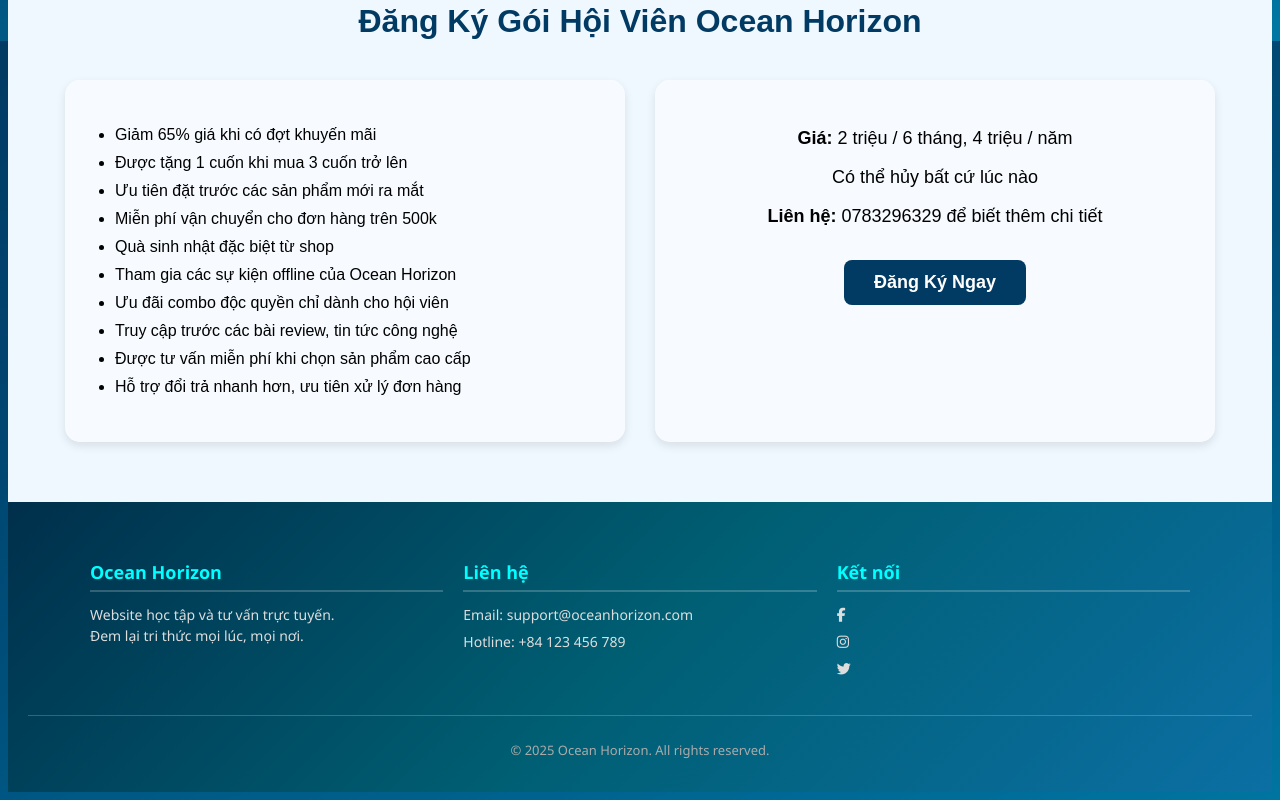
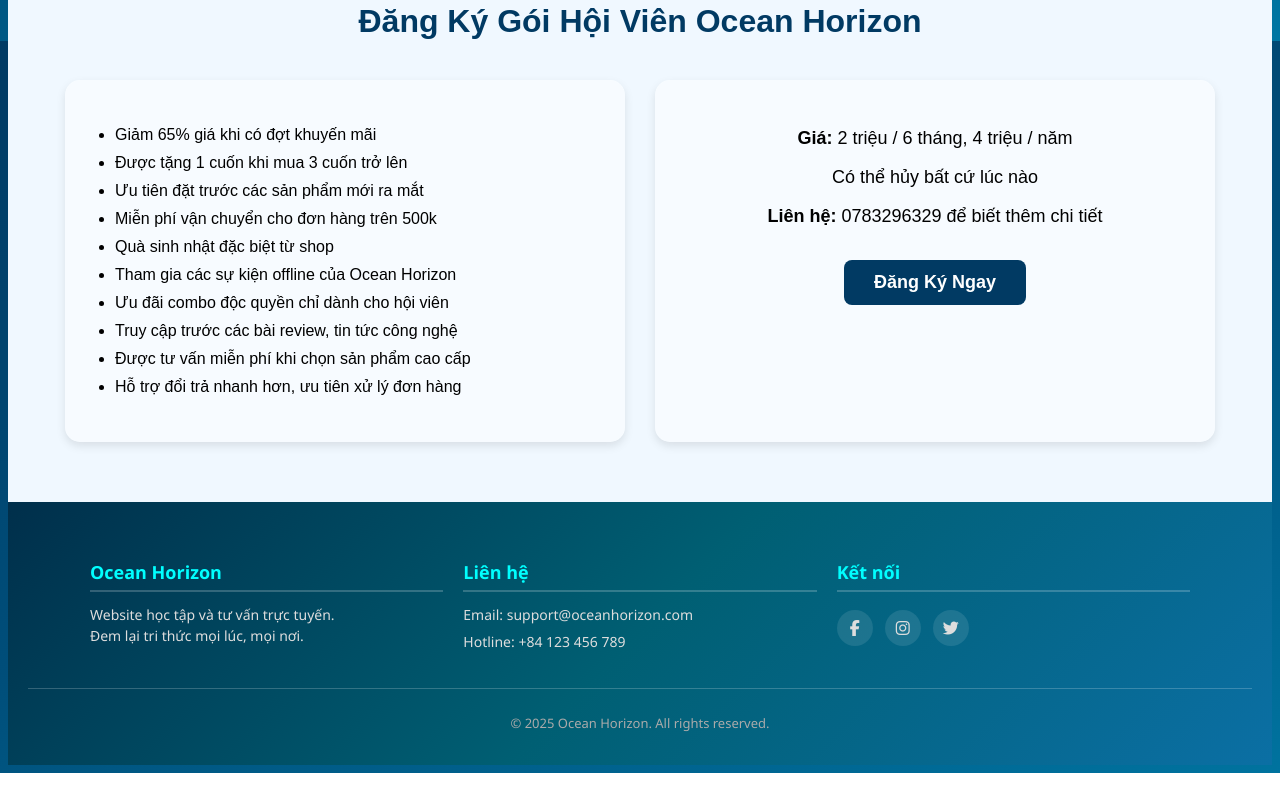
Before and after one commit to KhanhDoan653/Bookstore-website, a plain HTML site: page index.html in a window 1280 px wide. Shown: the part 759-1559 px from the top of the page. After the commit the page ends 1532 px from the top, so only its background shows below. Drawn offline with Linux system fonts and the light colour scheme.

Commit message:
cap nhat sang ngay 1/10/2025

```diff
--- a/css/index.css
+++ b/css/index.css
@@ -619,3 +619,27 @@ header a.active {
   color: #00244b !important; /* bắt buộc ghi đè */
   font-weight: bold;
 }
+
+.social-links {
+      display: flex;
+      gap: 12px;
+      margin-top: 8px;
+    }
+
+    .social-links a {
+      background: rgba(255, 255, 255, 0.1);
+      width: 36px;
+      height: 36px;
+      border-radius: 50%;
+      display: flex;
+      align-items: center;
+      justify-content: center;
+      font-size: 16px;
+      transition: all 0.3s ease;
+    }
+
+    .social-links a:hover {
+      background: #0ff;
+      color: #002f4b;
+      transform: scale(1.1);
+    }
```
